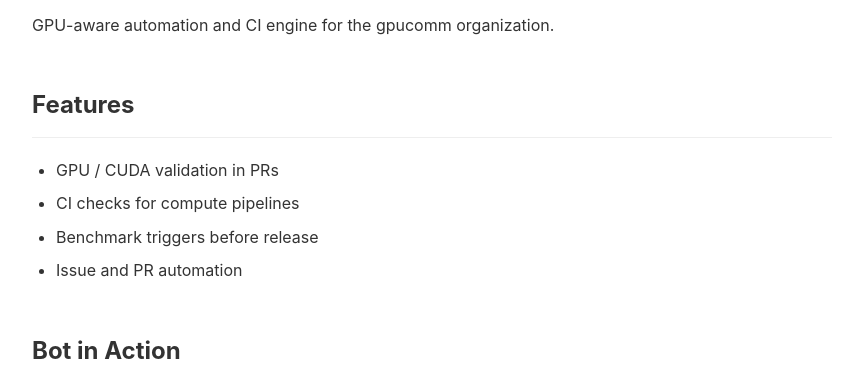
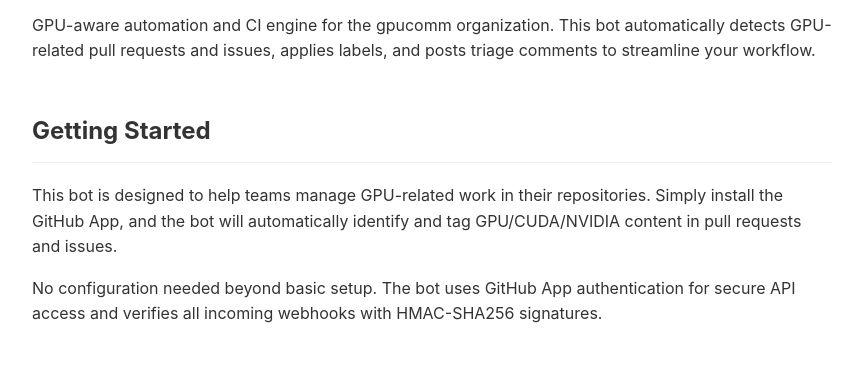
Before and after one commit to gpucomm/gpucomm-bot, a website: page docs/index.html in a window 1280 px wide. Shown: the part 116-488 px from the top of the page, without its empty margins (208-1073 px from the left). Drawn offline with Linux system fonts and the light colour scheme.

Commit message:
docs: include getting started

```diff
--- a/docs/index.html
+++ b/docs/index.html
@@ -34,7 +34,13 @@
 <body>
 
 <h1>gpucomm-bot</h1>
-<p>GPU-aware automation and CI engine for the gpucomm organization.</p>
+<p>GPU-aware automation and CI engine for the gpucomm organization. This bot automatically detects GPU-related pull requests and issues, applies labels, and posts triage comments to streamline your workflow.</p>
+
+<div class="section">
+  <h2>Getting Started</h2>
+  <p>This bot is designed to help teams manage GPU-related work in their repositories. Simply install the GitHub App, and the bot will automatically identify and tag GPU/CUDA/NVIDIA content in pull requests and issues.</p>
+  <p>No configuration needed beyond basic setup. The bot uses GitHub App authentication for secure API access and verifies all incoming webhooks with HMAC-SHA256 signatures.</p>
+</div>
 
 <div class="section">
   <h2>Features</h2>
```
